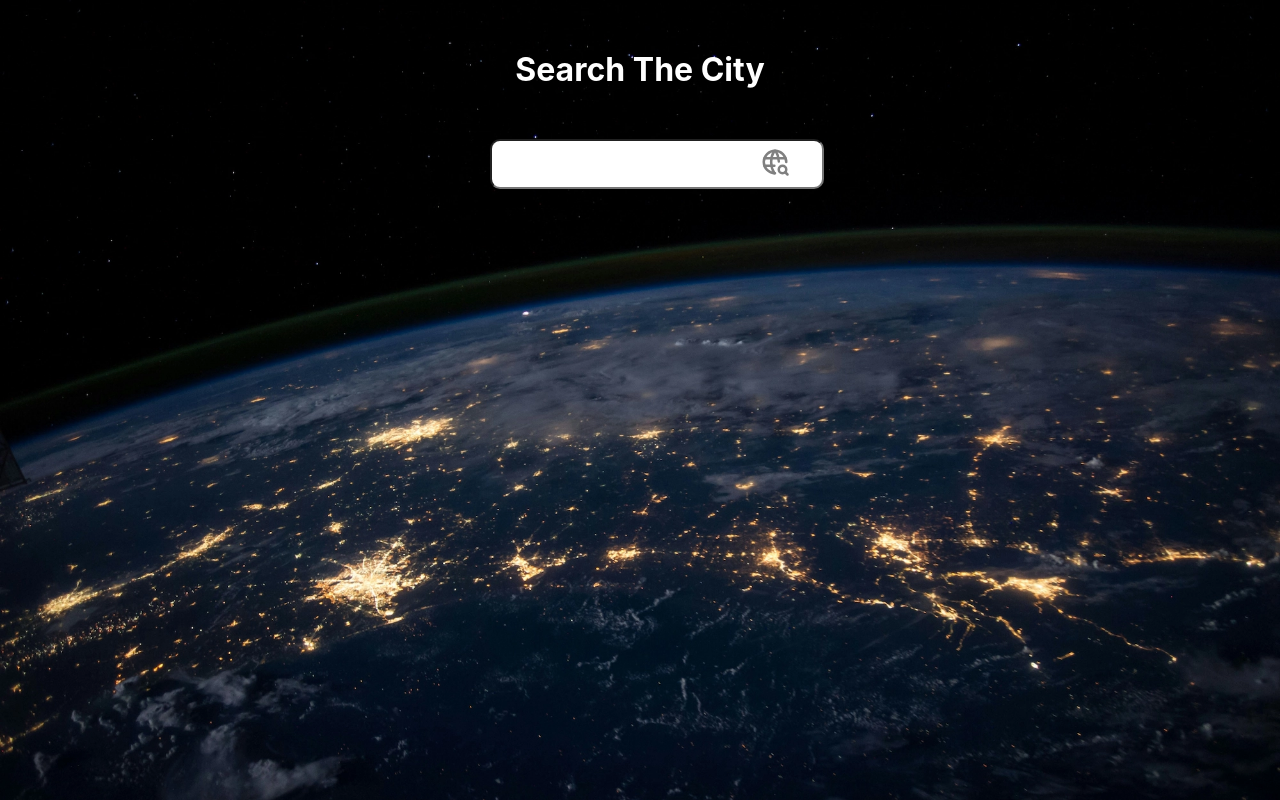
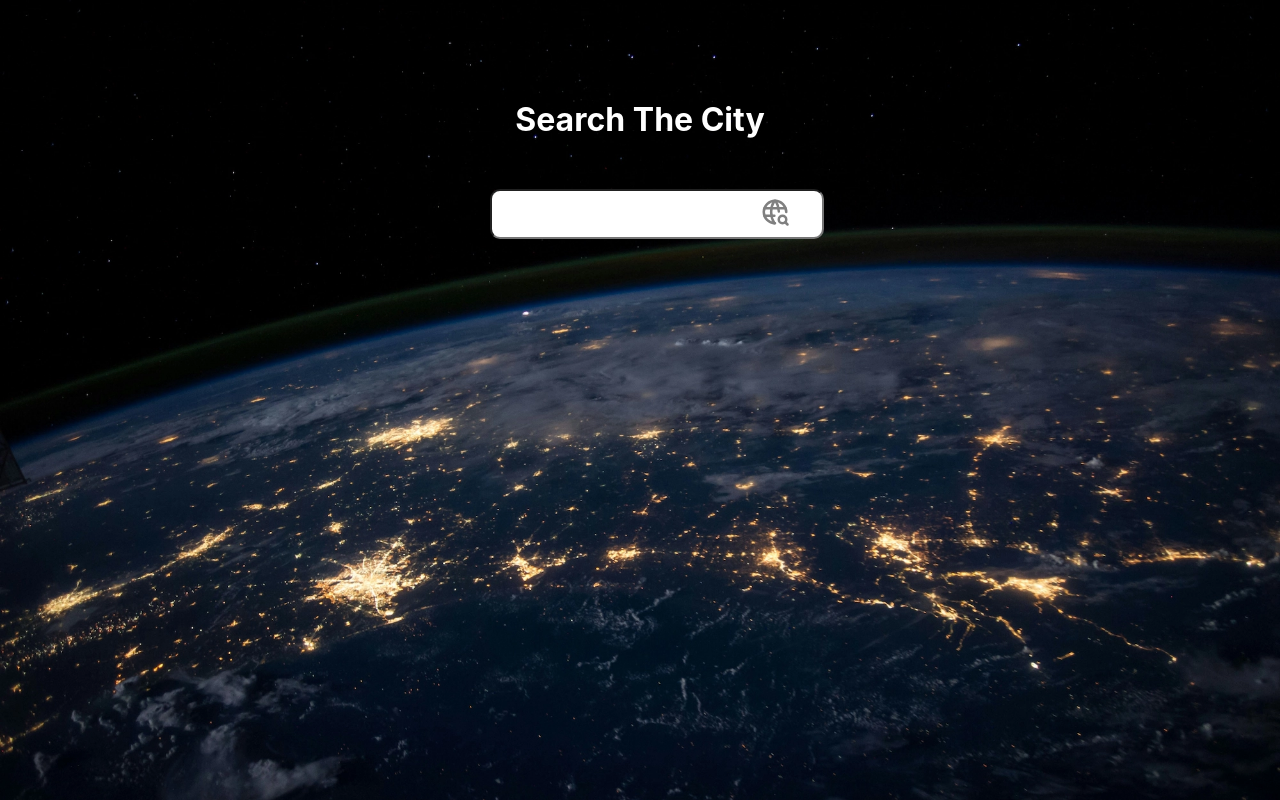
Before and after one commit to neda-vaheb/Neda-Vaheb-Input-Mask, a React (Vite) app: page / in a window 1280 px wide. Built offline with nearby package versions, Linux system fonts and the light colour scheme.

Commit message:
some styles added to index.css related to container

```diff
--- a/src/App.jsx
+++ b/src/App.jsx
@@ -19,9 +19,11 @@ function App() {
   };
   return (
     <>
+    <div className="container">
       <h1>Search The City</h1>
 
       <Input handleChange={handelChange} hint={hint} />
+      </div>
     </>
   );
 }
--- a/src/index.css
+++ b/src/index.css
@@ -8,6 +8,15 @@ body {
   background-image: url("./assets/nasa-Q1p7bh3SHj8-unsplash.webp");
   background-repeat: no-repeat;
   background-size: cover;
+  background-attachment: fixed;
+}
+.container {
+  display: flex;
+  flex-direction: column;
+  justify-content: space-between;
+  align-items: center;
+  width: 400px;
+  margin: 50px auto;
 }
 h1 {
   width: 300px;
@@ -18,7 +27,6 @@ h1 {
 .input {
   position: relative;
   width: 300px;
-  margin: 20px auto;
   outline: none;
 }
 
@@ -92,7 +100,6 @@ h1 {
     border-radius: 5px;
     font-size: 0.7rem;
     padding: 5px 8px;
-
   }
   h1 {
     width: 200px;
@@ -110,10 +117,10 @@ h1 {
   .searchBox {
     padding: 0 10px;
     top: 30px;
-    height: 100px;
+    height: 200px;
   }
   .searchBox ul li {
     padding: 7px;
-   font-size: 0.8rem;
+    font-size: 0.8rem;
   }
 }
```
